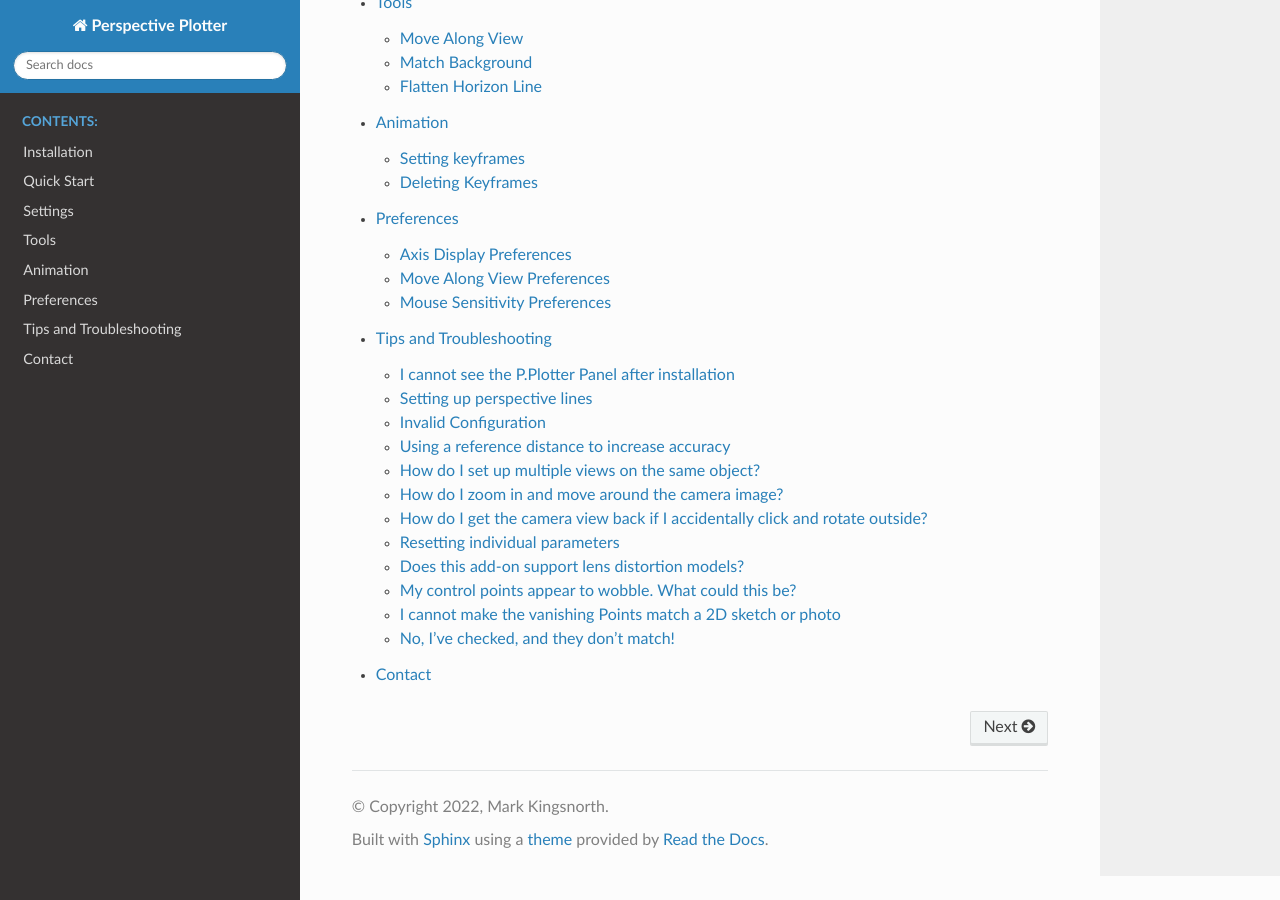
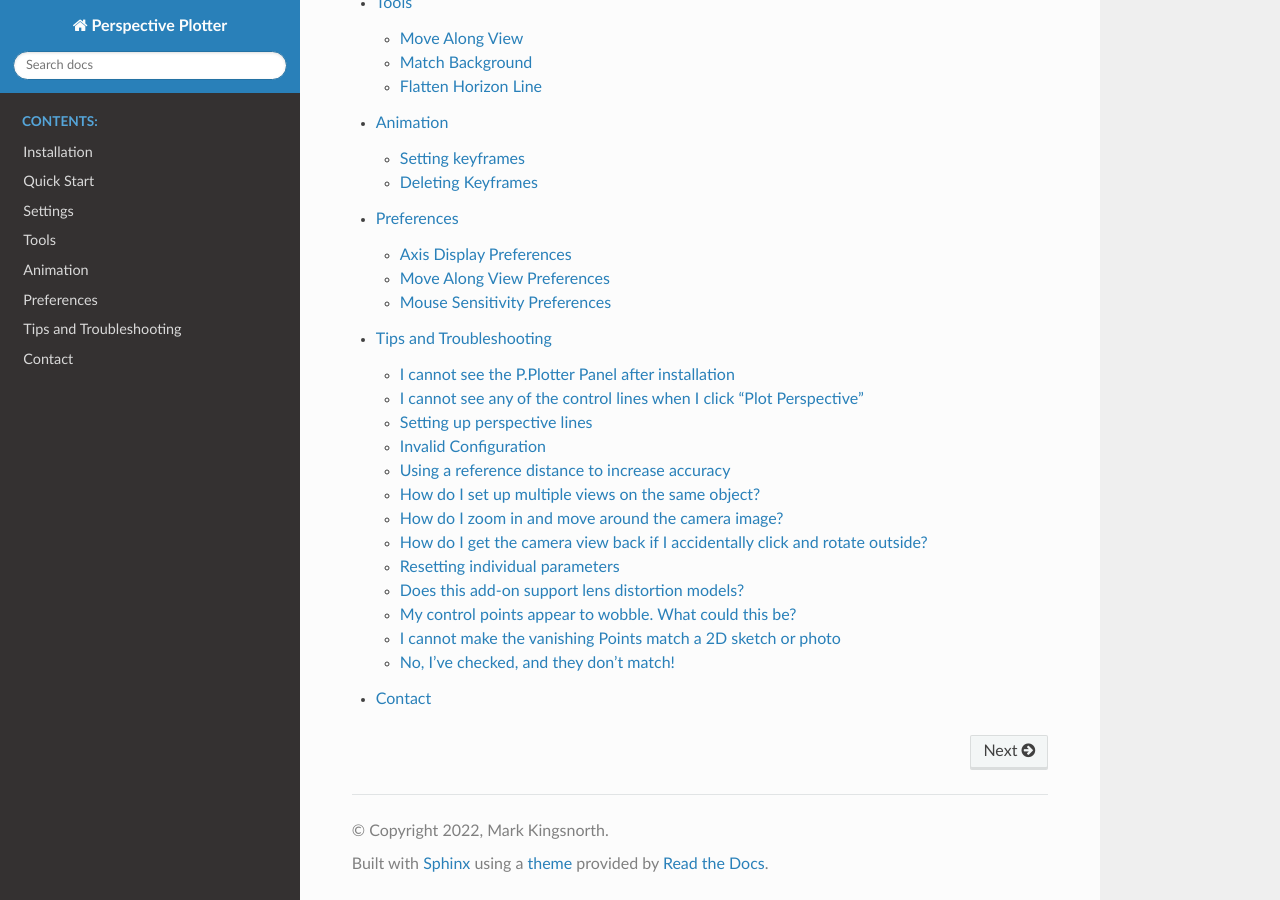
Before and after one commit to mkingsnorth/perspective_plotter_docs, a Sphinx documentation site: the page built from docs/index.rst, in a window 1280 px wide and 900 px high, scrolled down 1493 px. Built offline with Sphinx 7.4.7 and the Read the Docs theme 2.0.0, drawn with Linux system fonts in a browser that asks for light colours.

Commit message:
Added line about graphics cards issues

```diff
--- a/docs/troubleshooting.rst
+++ b/docs/troubleshooting.rst
@@ -4,7 +4,6 @@ Tips and Troubleshooting
 
 .. note::
     If you're having any trouble and it is not answered here, don't hesitate to :ref:`contact us<Contact>`.
-
 
 ======================================================
 I cannot see the P.Plotter Panel after installation
@@ -16,6 +15,12 @@ The Panel will only appear if you are |viewing though the Active Camera|.
 .. |viewing though the Active Camera| raw:: html
 
    <a href="https://docs.blender.org/manual/en/2.79/editors/3dview/navigate/camera_view.html" target="_blank">viewing though the Active Camera</a>
+
+============================================================================================================
+I cannot see any of the control lines when I click "Plot Perspective"
+============================================================================================================
+
+Try updating your Graphics Cards drivers and if the problem does not go away :ref:`contact us<Contact>`.
 
 
 ========================================================
```
